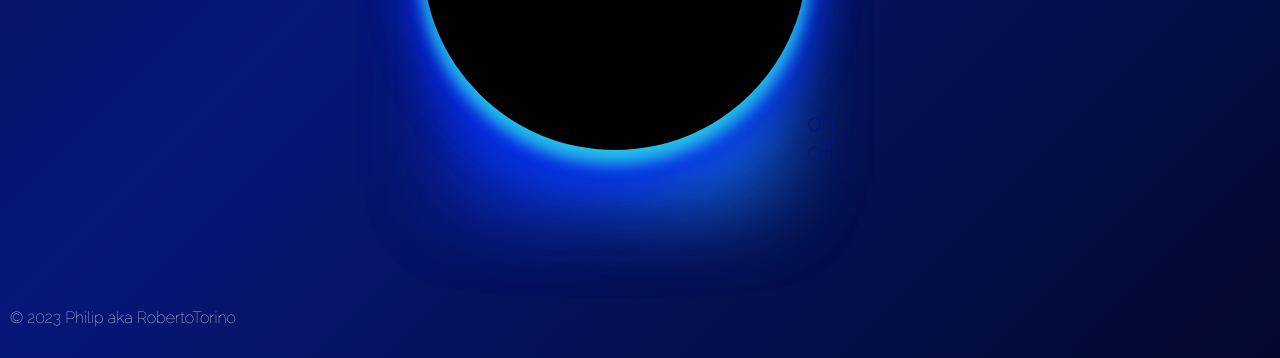
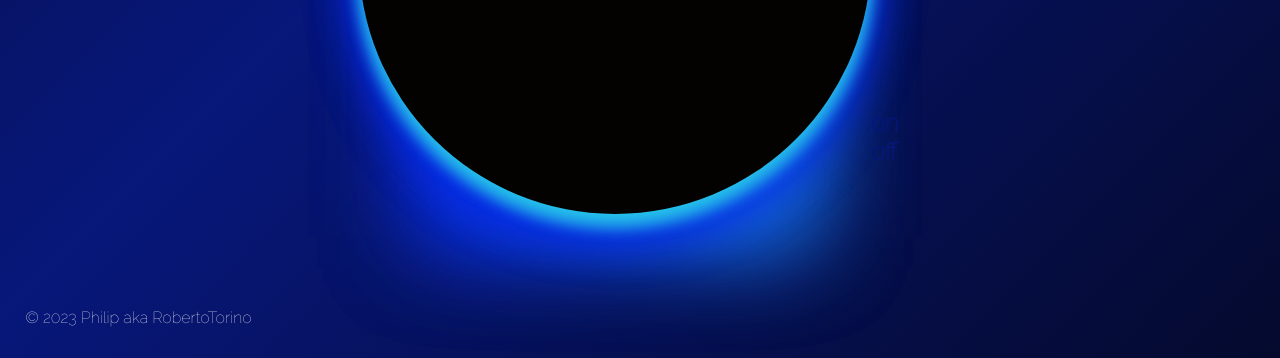
Before and after one commit to RobertoTorino/_oceanblue, a plain HTML site: page index.html in a window 1280 px wide. Shown: the part 442-800 px from the top of the page. Drawn offline with Linux system fonts and the light colour scheme.

Commit message:
initial commit

```diff
--- a/assets/_index-ocean.css
+++ b/assets/_index-ocean.css
@@ -19,7 +19,7 @@ body {
     font-family: 'Raleway', sans-serif;
     align-items: center;
     justify-content: center;
-    background: linear-gradient(-45deg, #000000FF, #07177AFF, #000000FF, #000000FF, #000000FF);
+    background: linear-gradient(-45deg, #030201FF, #07177AFF, #030201FF, #030201FF, #030201FF);
     background-size: 400% 400%;
     animation: gradient 15s ease infinite;
 }
@@ -51,12 +51,12 @@ body {
 
 div {
     position: relative;
-    width: 30vw;
-    height: 30vw;
-    line-height: 30vw;
+    width: 40vw;
+    height: 40vw;
+    line-height: 40vw;
     text-align: center;
     color: #252B37FF;
-    background-color: #000000FF;
+    background-color: #030201FF;
     border-radius: 50%;
     animation: textColor 10s ease infinite;
     box-shadow: 0 12px 16px 0 rgb(38, 197, 234), 0 17px 50px 0 rgb(7, 41, 231);
@@ -124,12 +124,13 @@ div:after {
     font-size: 80px;
     color: #FFFFFFFF;
     text-align: center;
+    justify-content: center;
     animation: glow 1s ease-in-out infinite alternate;
 }
 
 .media {
     text-align: center;
-    padding-bottom: 25px;
+    padding-bottom: 0;
     cursor: pointer;
 }
 
--- a/index.html
+++ b/index.html
@@ -50,7 +50,7 @@
 <!--glowing circle-->
 <div class="glow">
     <div class="media" onclick="window.location.href=`oceanblue.html`" target="_blank"
-         style="font-size: 2.5vw; font-family: 'Raleway', sans-serif; font-weight: bolder;">
+         style="font-size: 3.5vw; font-family: 'Raleway', sans-serif;">
         discover the ocean
     </div>
 </div>
@@ -69,7 +69,7 @@
 
 <!--start footer-->
 <footer id="footer">
-    <p class="copyright" style="position: inherit; color: white;">&copy 2023 Philip aka RobertoTorino</p>
+    <p class="copyright" style="position: inherit; left: 2vw; color: white;">&copy 2023 Philip aka RobertoTorino</p>
 </footer>
 <!--end footer-->
 
```
